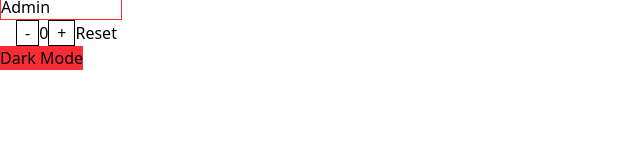
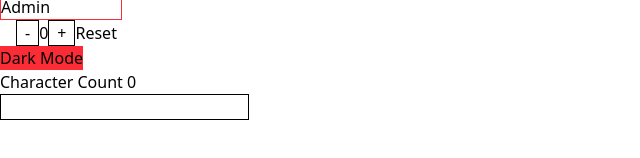
Before and after one commit to JoshiNirdesh/pratice, a React (Vite) app: page / in a window 1280 px wide. Shown: the part 150-308 px from the top of the page, without its empty margins (0-640 px from the left). Built offline with nearby package versions, Linux system fonts and the light colour scheme.

Commit message:
count character

```diff
--- a/src/App.jsx
+++ b/src/App.jsx
@@ -1,3 +1,4 @@
+import CharacterCount from "./Components/CharacterCount";
 import Counter from "./Components/Counter";
 import Mode from "./Components/Mode";
 import ProfileCard from "./Components/ProfileCard";
@@ -8,6 +9,7 @@ const App = () => {
       <ProfileCard name={"Nirdesh"} role={"Admin"} />
       <Counter />
       <Mode />
+      <CharacterCount />
     </div>
   );
 };
--- /dev/null
+++ b/src/Components/CharacterCount.jsx
@@ -0,0 +1,18 @@
+import React, { useState } from "react";
+
+const CharacterCount = () => {
+  const [char, setChar] = useState("");
+  return (
+    <div>
+      <h2>Character Count {char.length}</h2>
+      <input
+        type="text"
+        className="border px-2"
+        value={char}
+        onChange={(e) => setChar(e.target.value)}
+      />
+    </div>
+  );
+};
+
+export default CharacterCount;
```
